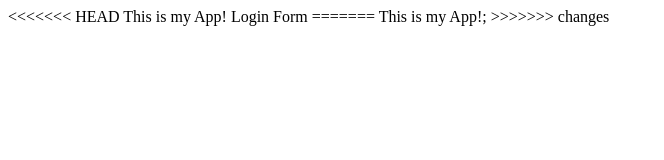
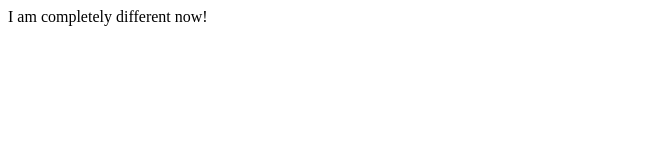
Before and after one commit to bhawanabadlani/myappsample, a plain HTML site: page index.html in a window 1280 px wide. Shown: the whole page, without its empty margins (0-664 px from the left). Drawn offline with Linux system fonts and the light colour scheme.

Commit message:
Completely different

```diff
--- a/index.html
+++ b/index.html
@@ -3,11 +3,6 @@
         <title>MyApp</title>
     </html>
     <body>
-<<<<<<< HEAD
-        This is my App!
-        Login Form
-=======
-        This is my App!;
->>>>>>> changes
+I am completely different now!
     </body>
 </html>
```
